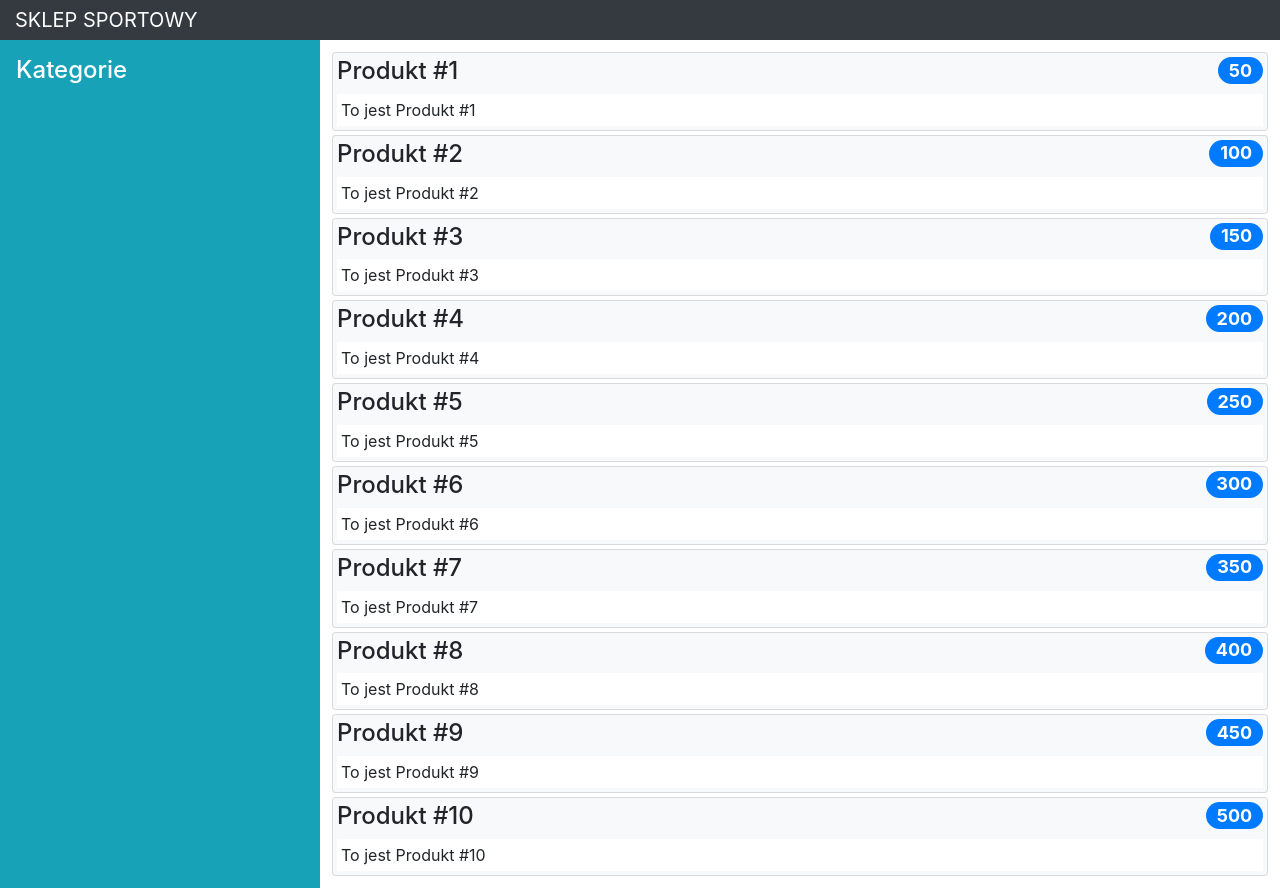
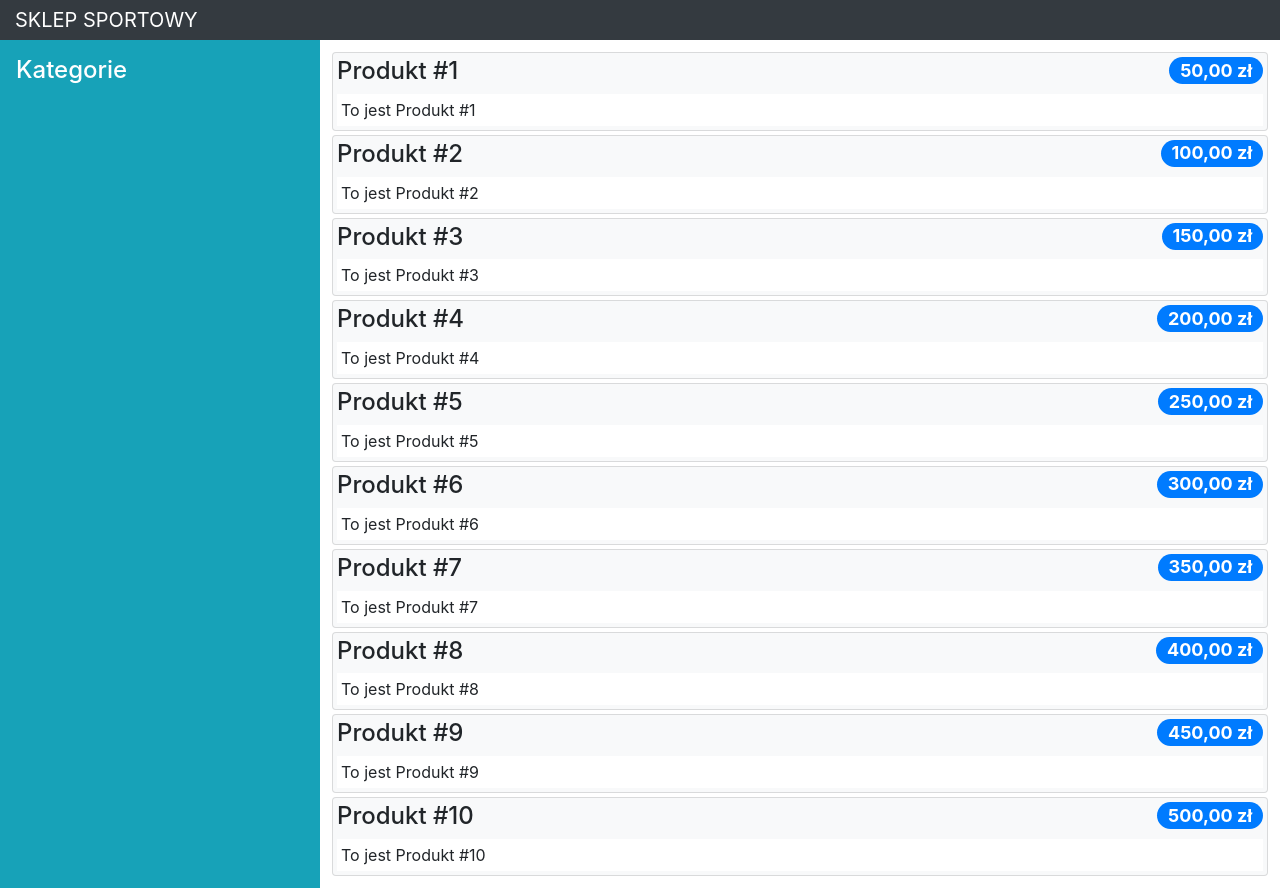
Before and after one commit to marekz/vue_sportstore, a Vue app: page / in a window 1280 px wide. Built offline with nearby package versions, Linux system fonts and the light colour scheme.

Commit message:
Add currency filter to product list

```diff
--- a/src/components/ProductList.vue
+++ b/src/components/ProductList.vue
@@ -4,7 +4,7 @@
             <h4>
                 {{ p.name }}
                 <span class="badge badge-pill badge-primary float-right">
-                    {{ p.price }}
+                    {{ p.price | currency }}
                 </span>
             </h4>
             <div class="card-text bg-white p-1">{{ p.description }}</div>
@@ -16,6 +16,12 @@ import { mapState } from "vuex";
 export default {
         computed: {
                     ...mapState(["products"])
+        },
+        filters: {
+            currency(value) {
+                return new Intl.NumberFormat("pl-PL",
+                { style: "currency", currency: "PLN" }).format(value);
+            }
         }
 }
 </script>
```
